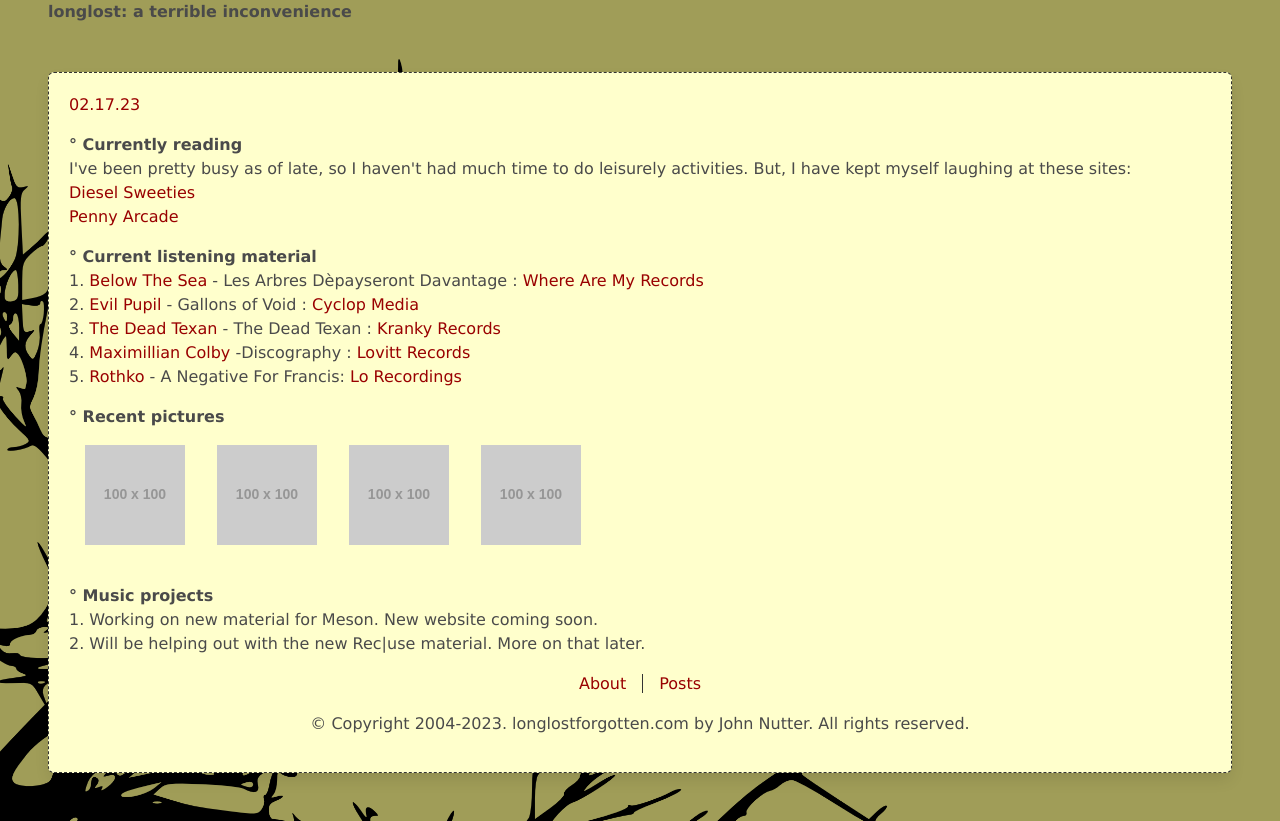
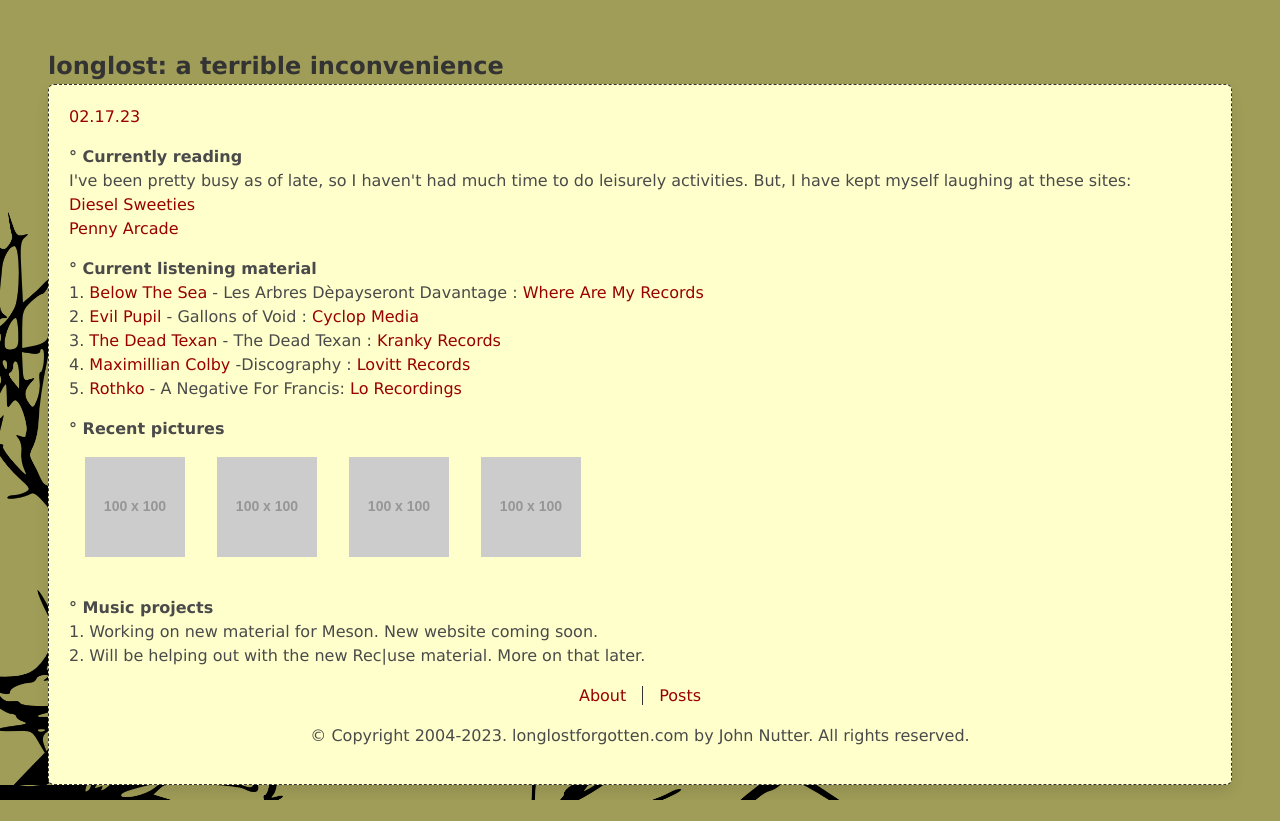
Before and after one commit to jnutterdev/longlost-gatsby, a Gatsby site: page / in a window 1280 px wide. After the commit the page ends 800 px from the top, so only its background shows below. Built offline with nearby package versions, Linux system fonts and the light colour scheme; Gatsby itself is replaced by a stand-in of ours; placeholder pictures from the web are drawn by us.

Commit message:
Starting to get closer to the original style

```diff
--- a/src/components/Layout.js
+++ b/src/components/Layout.js
@@ -7,15 +7,17 @@ import Footer from './Footer'
 const Layout = ({ pageTitle, pageHeading, children }) => {
 
     return (
-        <main className="layout">
-            <h2 className="has-text-weight-bold ml-6">longlost: a terrible inconvenience</h2>
-            <section className="box m-6 bg-s">
+        <main className="layout bgFade">
+            <div className="headerTitle mt-6 ml-6">
+                <h2 className="has-text-weight-bold">longlost: a terrible inconvenience</h2>
+            </div>
+            <section className="box mx-6 bg-s">
                 <div className="mb-4">
                     <date className="mb-3">02.17.23</date>
                 </div>
                 <div className="mb-4">
                     <h3 className="has-text-weight-bold">° Currently reading</h3>
-                        <p>I've been pretty busy as of late, so I haven't had much time to do leisurely activities. But, I have kept myself laughing at these  sites:</p>
+                        <p className="">I've been pretty busy as of late, so I haven't had much time to do leisurely activities. But, I have kept myself laughing at these  sites:</p>
                     <ul>
                         <li><a href="/#">Diesel Sweeties</a></li>
                         <li><a href="/#">Penny Arcade</a></li>
--- a/src/style/main.scss
+++ b/src/style/main.scss
@@ -9,11 +9,11 @@ $bg-primary: #a09d58;
 $bg-secondary: #ffffcc;
 
 html, body {
+    font-family: $font-family;
     background-color: $bg-primary;
     background-image: url('../images/root.png');
     background-repeat: no-repeat;
     background-size: 80%;
-    font-family: $font-family;
 }
 
 .layout {
@@ -34,6 +34,13 @@ html, body {
         display: inline-block;
         margin: 1em;
     }
+    .headerTitle {
+        margin: 85px 100px 0px 100px;
+        color: $primary-color;
+    }
+    .headerTitle h2 {
+        font-size: 24px;
+    }
     .bg-s {
         background-color: $bg-secondary;
     }
```
Also changed, not shown: src/components/layout.js (+6 -4 lines).
